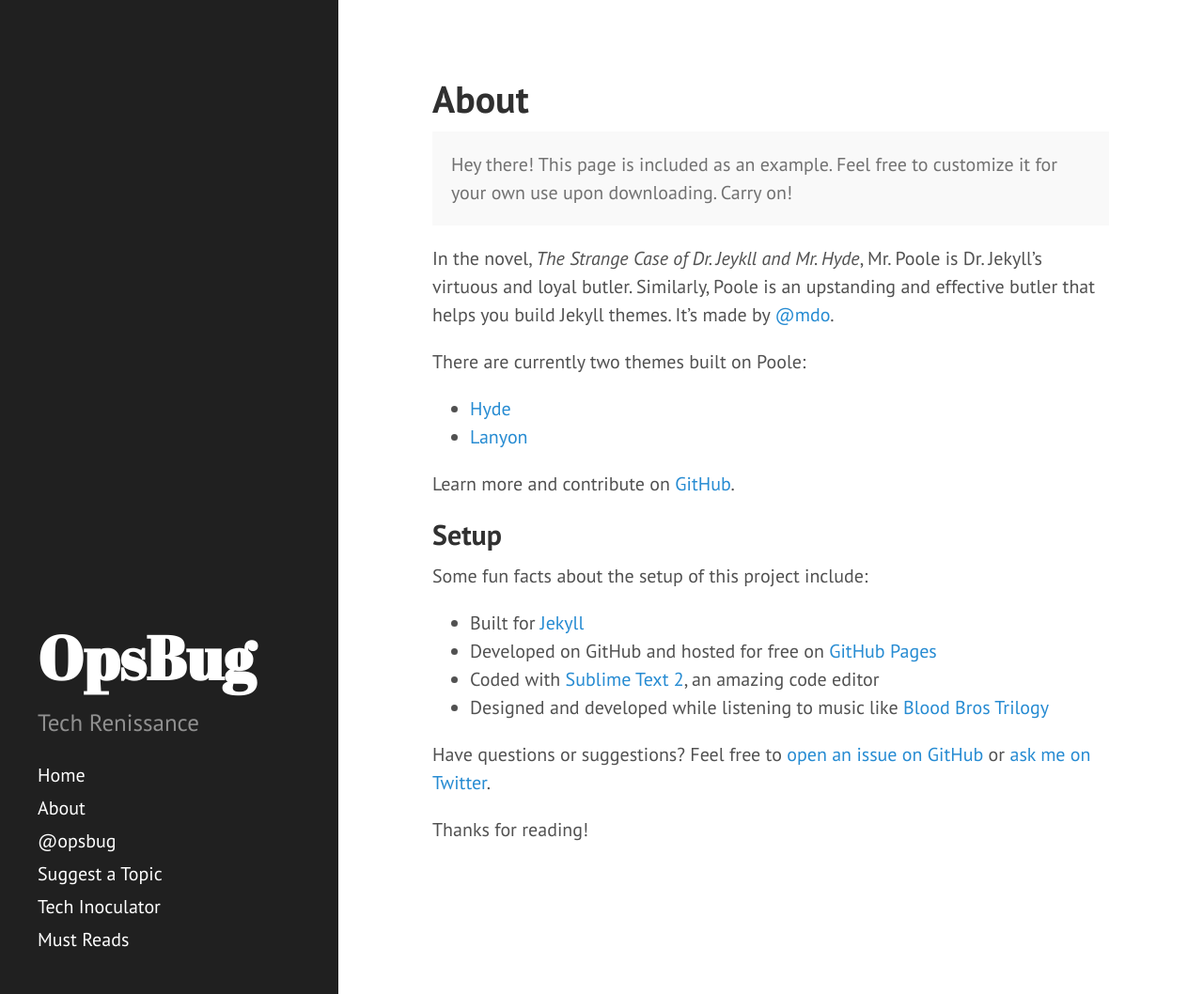
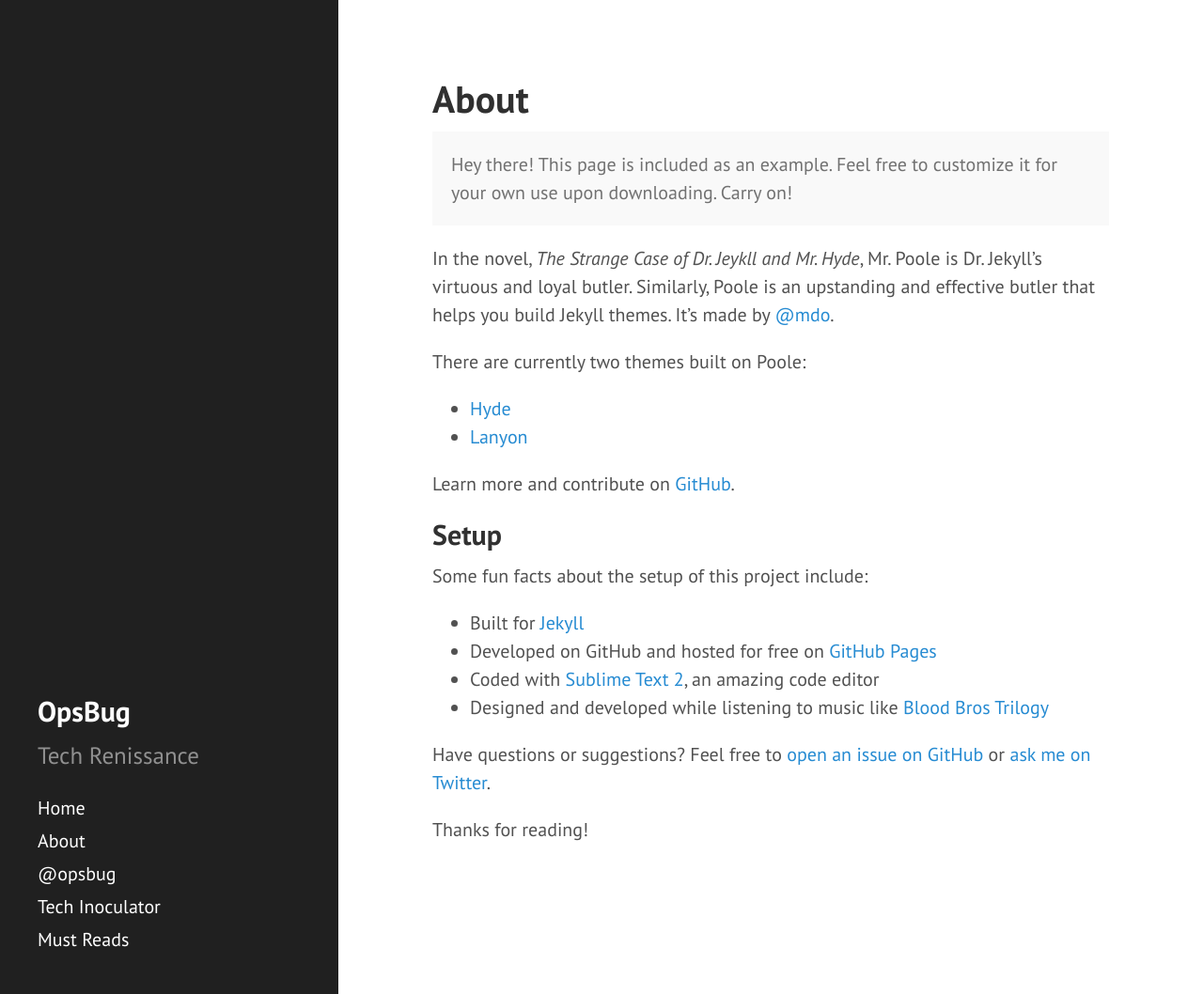
Before and after one commit to claraleung/claraleung.github.io, a Jekyll site: the page built from about.md, in a window 1280 px wide and 1058 px high. Shown: the whole window at 94% size. Built offline with Jekyll 4.4.1, drawn with Linux system fonts in a browser that asks for light colours; Markdown is read by kramdown in place of the engine named in the settings.

Commit message:
Initial commit

```diff
--- a/_includes/sidebar.html
+++ b/_includes/sidebar.html
@@ -1,11 +1,11 @@
 <div class="sidebar">
   <div class="container sidebar-sticky">
     <div class="sidebar-about">
-      <h1>
+      <h2>
         <a href="{{ site.baseurl }}">
           {{ site.title }}
         </a>
-      </h1>
+      </h2>
       <p class="lead">{{ site.description }}</p>
     </div>
 
@@ -13,7 +13,6 @@
       <a class="sidebar-nav-item{% if page.url == site.baseurl %} active{% endif %}" href="{{ site.baseurl }}">Home</a>
       <a class="sidebar-nav-item" href="{{ site.github.repo }}">About</a>
       <a class="sidebar-nav-item" href="{{ site.github.repo }}">@opsbug</a>
-      <a class="sidebar-nav-item" href="{{ site.github.repo }}">Suggest a Topic</a>
       <a class="sidebar-nav-item" href="{{ site.github.repo }}">Tech Inoculator</a>
       <a class="sidebar-nav-item" href="{{ site.github.repo }}">Must Reads</a>
 
```
